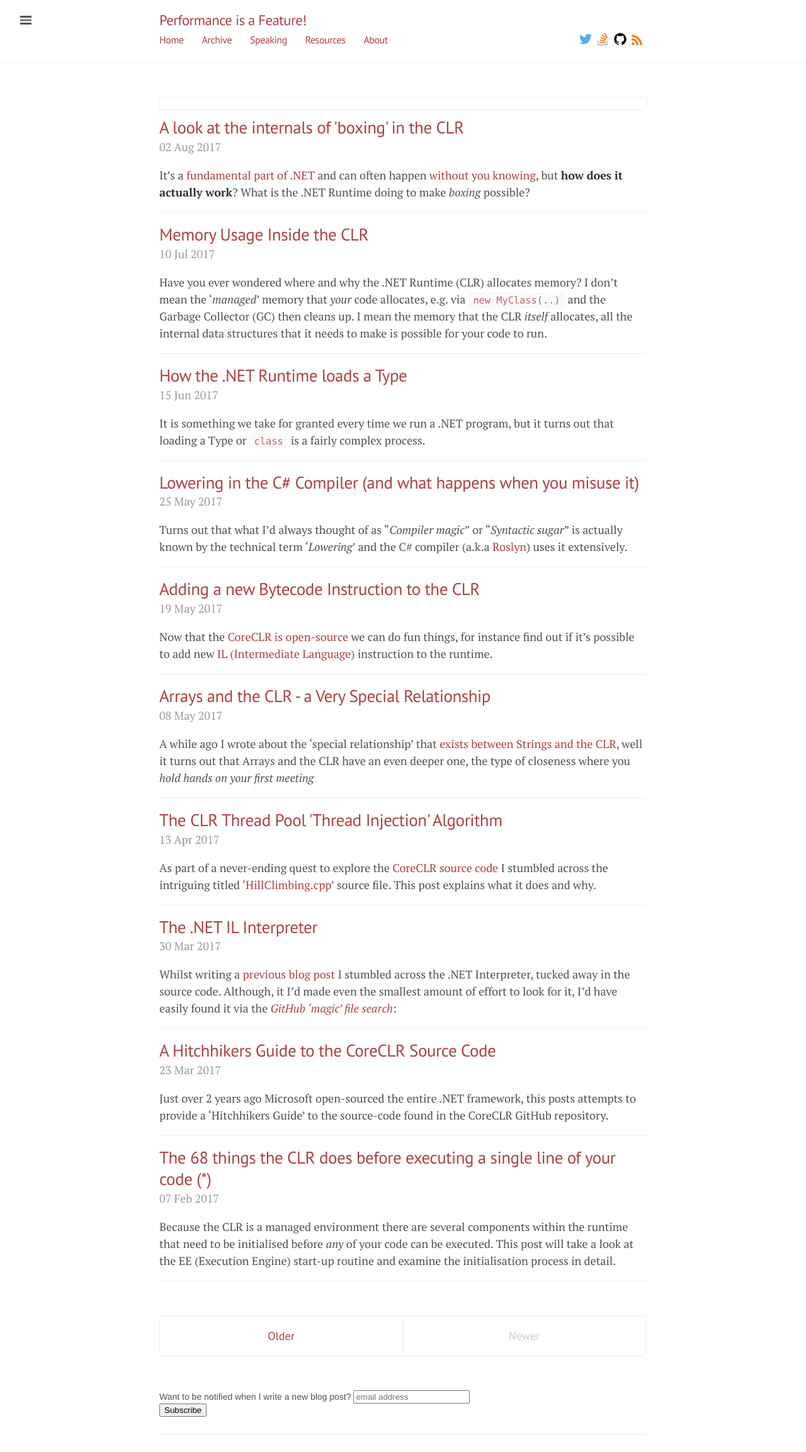
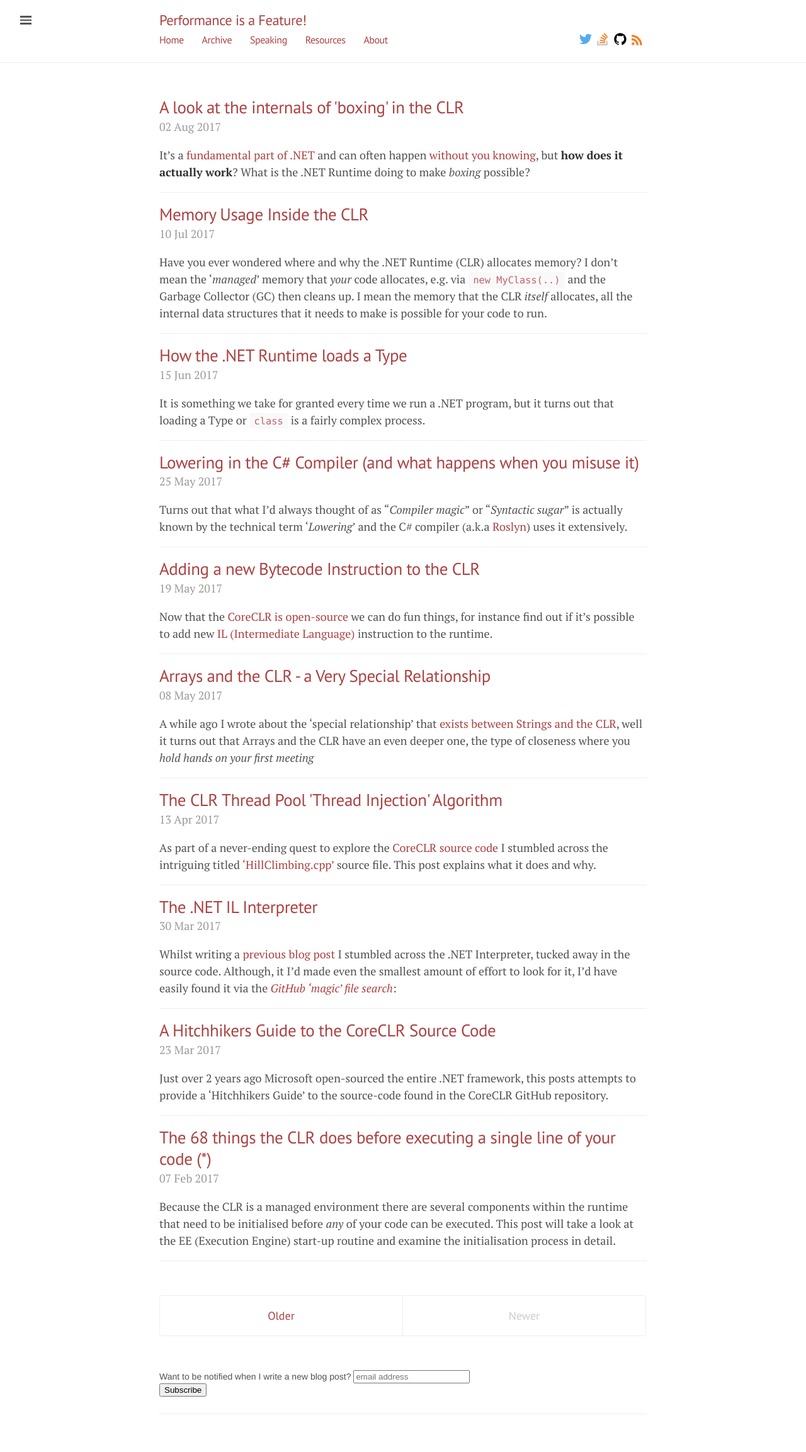
Before and after one commit to mattwarren/mattwarren.github.io, a Jekyll site: the page built from index.html, in a window 1280 px wide. Shown: the whole page at 63% size. Built offline with Jekyll 4.4.1, drawn with Linux system fonts in a browser that asks for light colours; nearby versions of some CDN libraries; the list of posts is cut into pages by our own code; comment, search, counter and statistics services are not loaded; after the commit the page ends 2274 px from its top, so only the background shows below that.

Commit message:
Fixing the javascript for Carbon Ads

```diff
--- a/_includes/head.html
+++ b/_includes/head.html
@@ -73,6 +73,4 @@
   <!-- https://help.github.com/articles/search-engine-optimization-for-github-pages/ -->
   {% seo %}
 
-  <script async type="text/javascript" src="//cdn.carbonads.com/carbon.js?zoneid=1673&serve=C6AILKT&placement=mattwarrenorg" id="_carbonads_js"></script>
-
 </head>
--- a/_layouts/default.html
+++ b/_layouts/default.html
@@ -61,10 +61,8 @@
           </nav>
         </div>
       </div>
-
       <div class="container content">
-        <div id="carbonads">
-        </div>
+        <script async type="text/javascript" src="//cdn.carbonads.com/carbon.js?zoneid=1673&serve=C6AILKT&placement=mattwarrenorg" id="_carbonads_js"></script>
         {{ content }}
       </div>
     </div>
```
